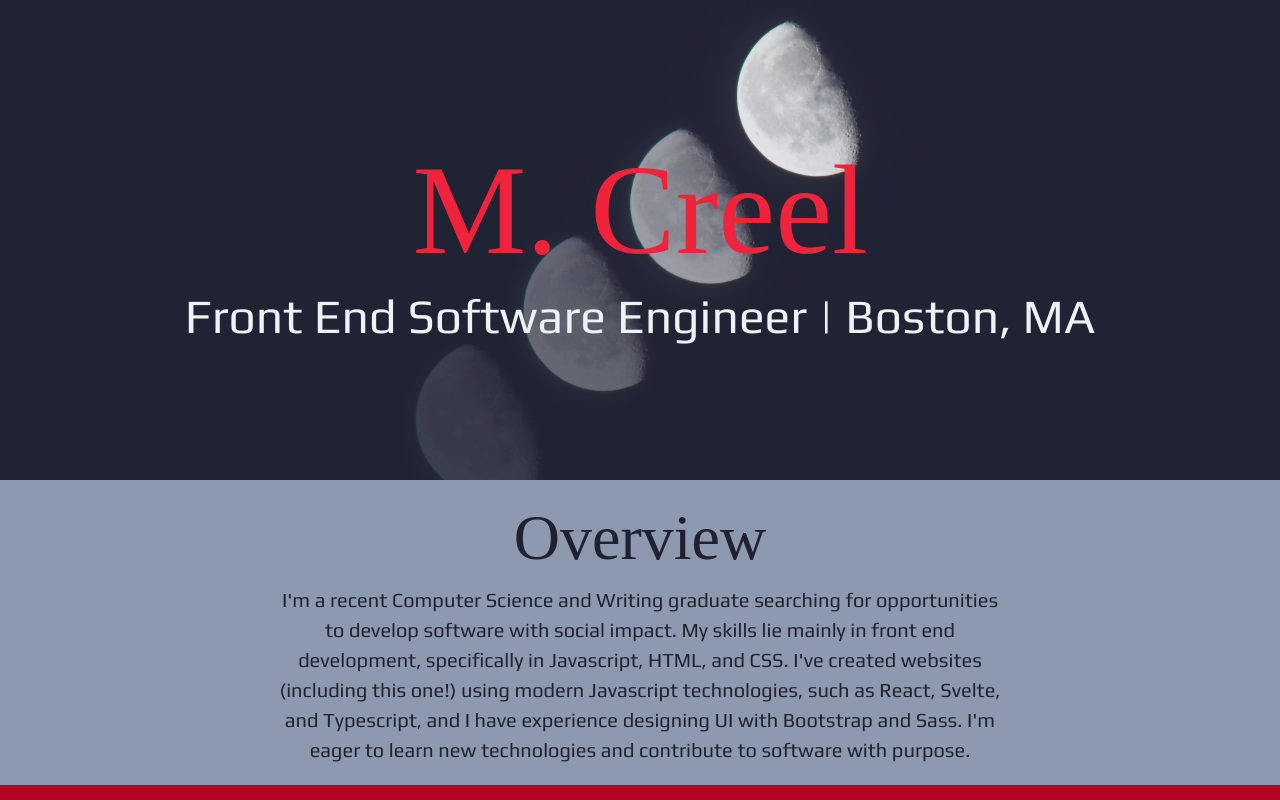
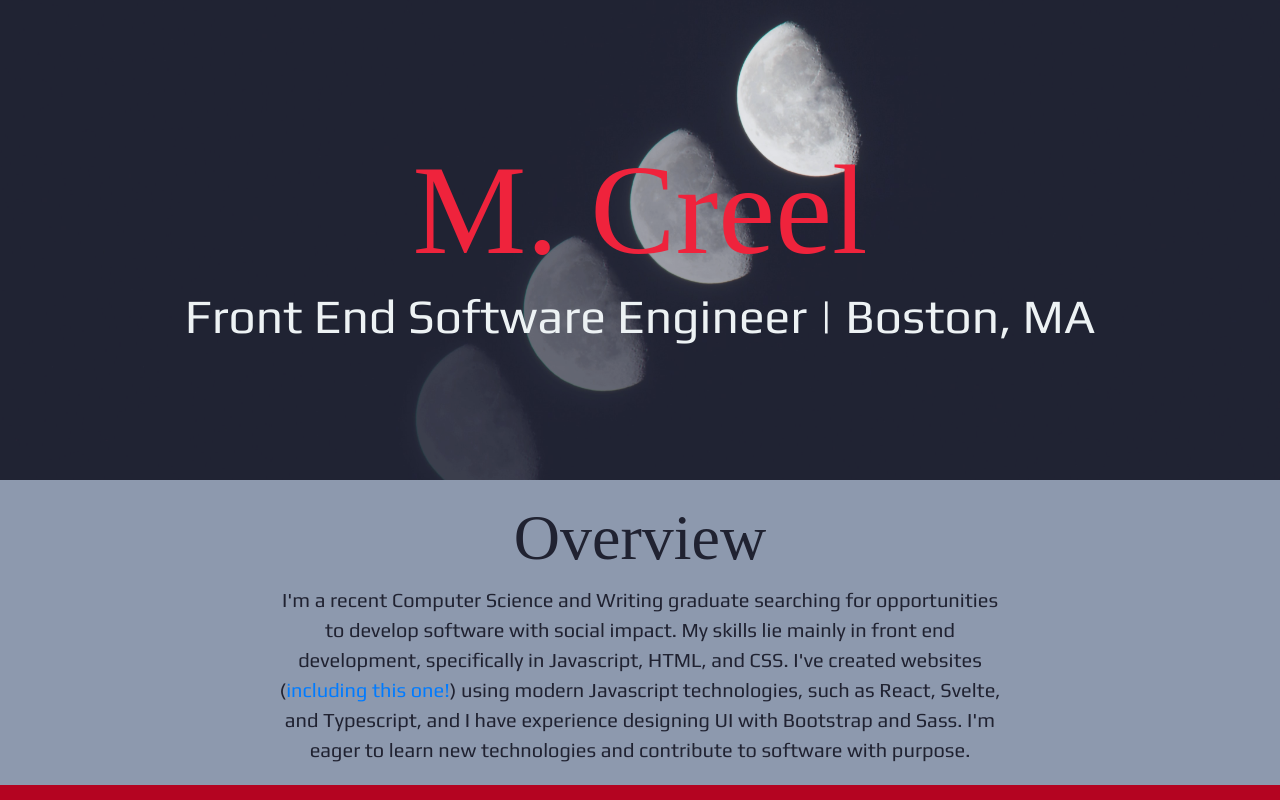
Before and after one commit to mariecreel/portfolio, a React (Create React App) app in the folder portfolio-site/: page / in a window 1280 px wide. Shown: the top 800 px of the page. Built offline with nearby package versions, Linux system fonts and the light colour scheme; a web font is replaced by a local one.

Commit message:
add link to portfolio repo on github

```diff
--- a/portfolio-site/src/App.js
+++ b/portfolio-site/src/App.js
@@ -16,7 +16,7 @@ function App() {
           I'm a recent Computer Science and Writing graduate searching for
           opportunities to develop software with social impact. My skills
           lie mainly in front end development, specifically in Javascript, HTML,
-          and CSS. I've created websites (including this one!) using modern
+          and CSS. I've created websites (<a href="https://github.com/ncreel/portfolio" target="_blank">including this one!</a>) using modern
           Javascript technologies, such as React, Svelte, and Typescript, and
           I have experience designing UI with Bootstrap and Sass. I'm eager to
           learn new technologies and contribute to software with purpose.
```
